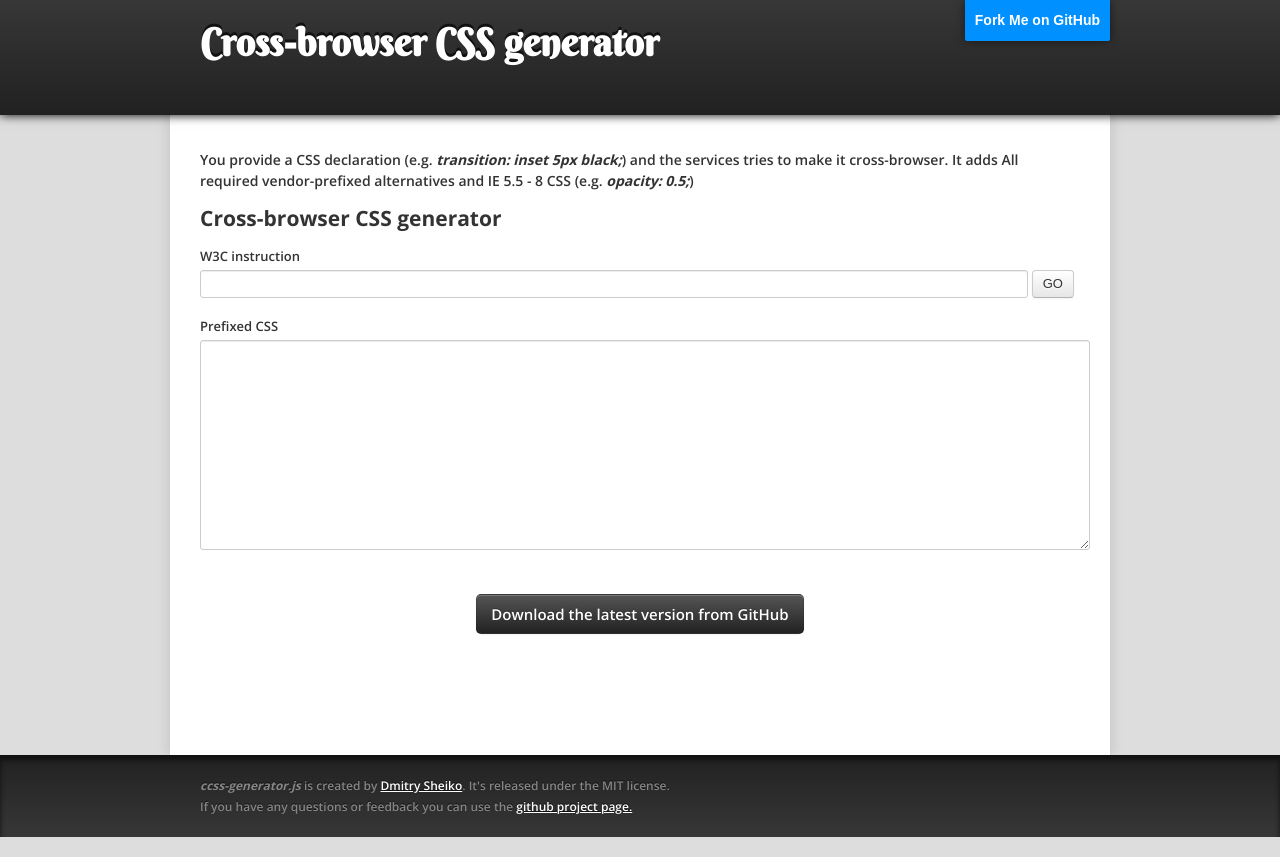
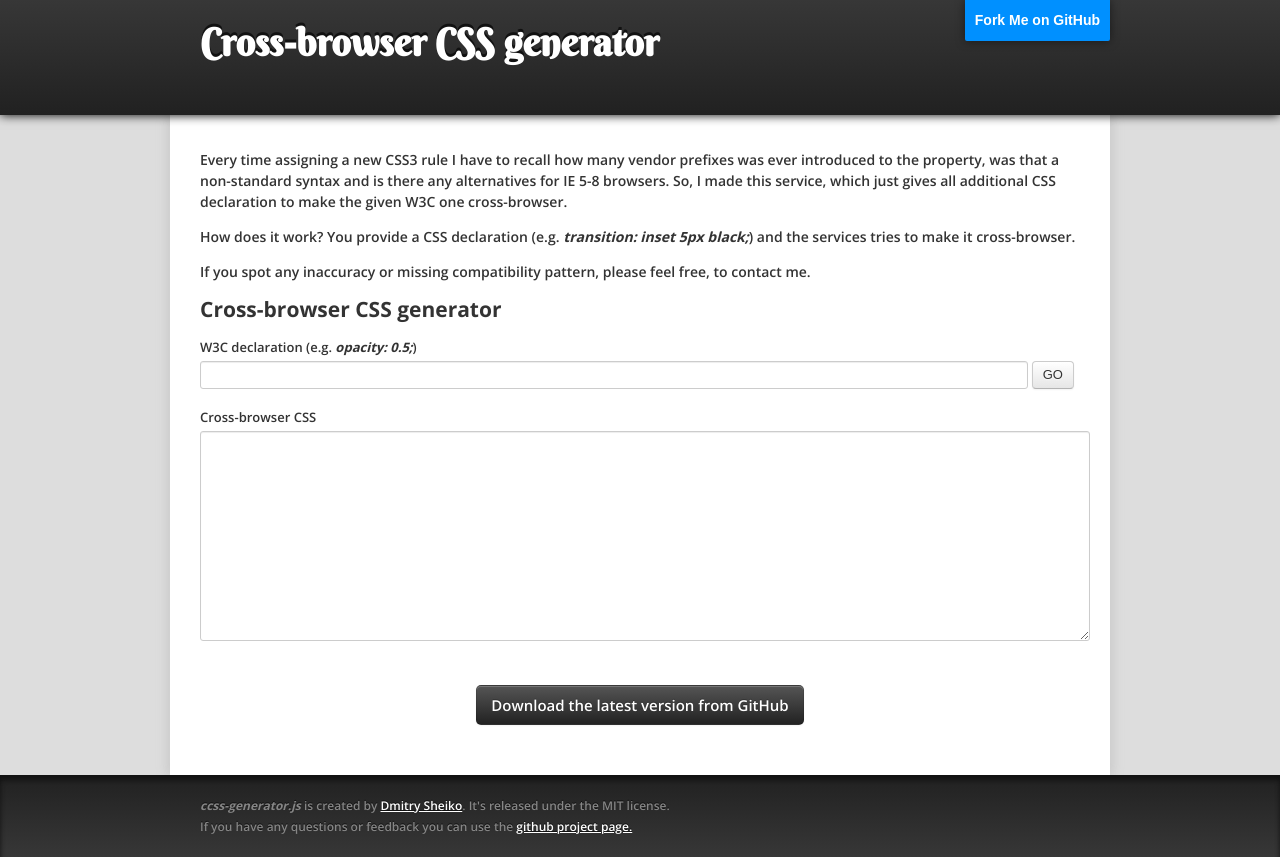
Before and after one commit to acdigital/ccss-generator, a website: page index.html in a window 1280 px wide. Drawn offline with nearby package versions, Linux system fonts and the light colour scheme; a script that the page names is missing.

Commit message:
Wordings improved

```diff
--- a/index.html
+++ b/index.html
@@ -34,18 +34,21 @@
         <section role="main">
             <div>
                 <article>
-                    <p>You provide a CSS declaration (e.g. <var>transition: inset 5px black;</var>) and the services tries to make it cross-browser. It adds All required vendor-prefixed alternatives and IE 5.5 - 8 CSS (e.g. <var>opacity: 0.5;</var>) </p>
+
+                    <p>Every time assigning a new CSS3 rule I have to recall how many vendor prefixes was ever introduced to the property, was that a non-standard syntax and is there any alternatives for IE 5-8 browsers. So, I made this service, which just gives all additional CSS declaration to make the given W3C one cross-browser.</p>
+                    <p>How does it work? You provide a CSS declaration (e.g. <var>transition: inset 5px black;</var>) and the services tries to make it cross-browser. </p>
+                    <p>If you spot any inaccuracy or missing compatibility pattern, please feel free, to contact me. </p>
                 </article>
                 <div class="form">
                     <form id="pcb-form">
                         <h2>Cross-browser CSS generator</h2>
                         <fieldset>
-                            <label>W3C instruction</label>
+                            <label>W3C declaration (e.g. <var>opacity: 0.5;</var>)</label>
                             <input name="instruction">
                             <button type="submit" class="btn">GO</button>
                             <div class="errorMsg"></div>
                         </fieldset>
-                        <label>Prefixed CSS</label>
+                        <label>Cross-browser CSS</label>
                         <textarea name="output"></textarea>
                     </form>
                 </div>
```
Also changed, not shown: README.md.
